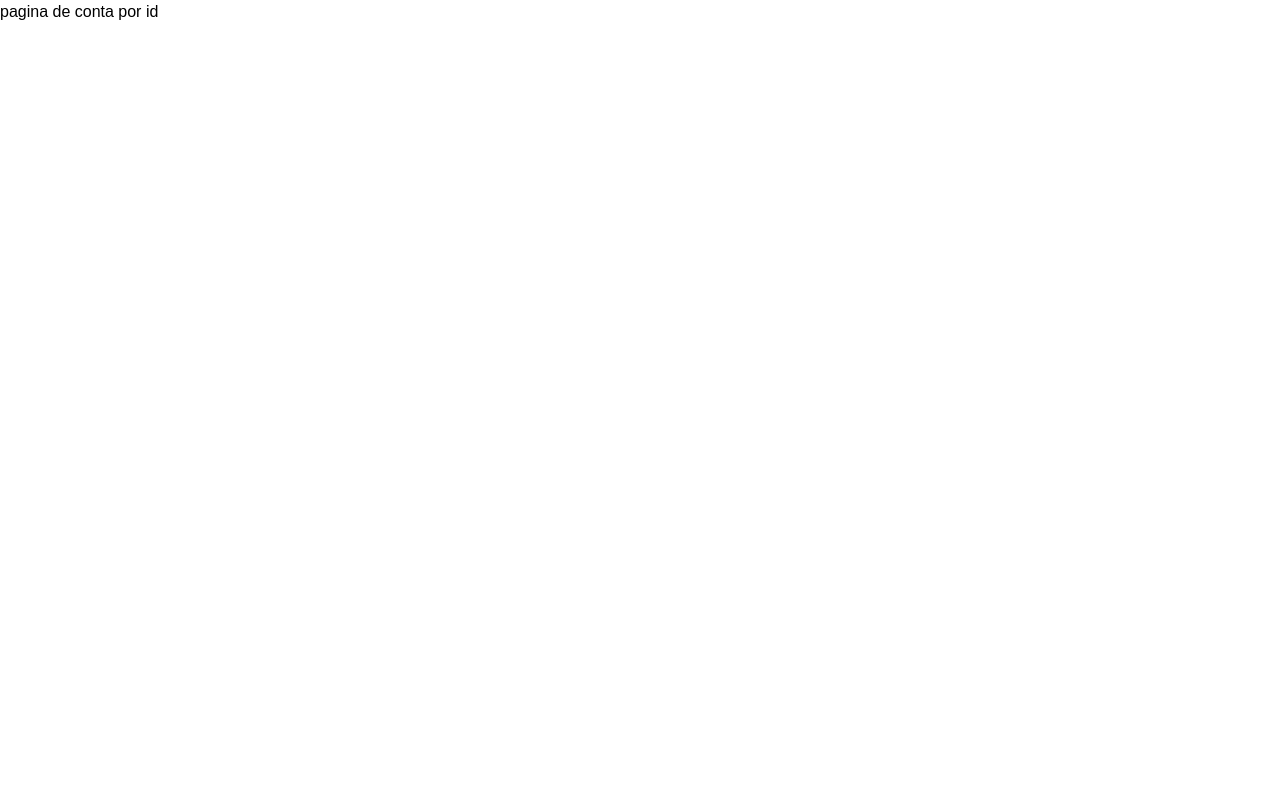
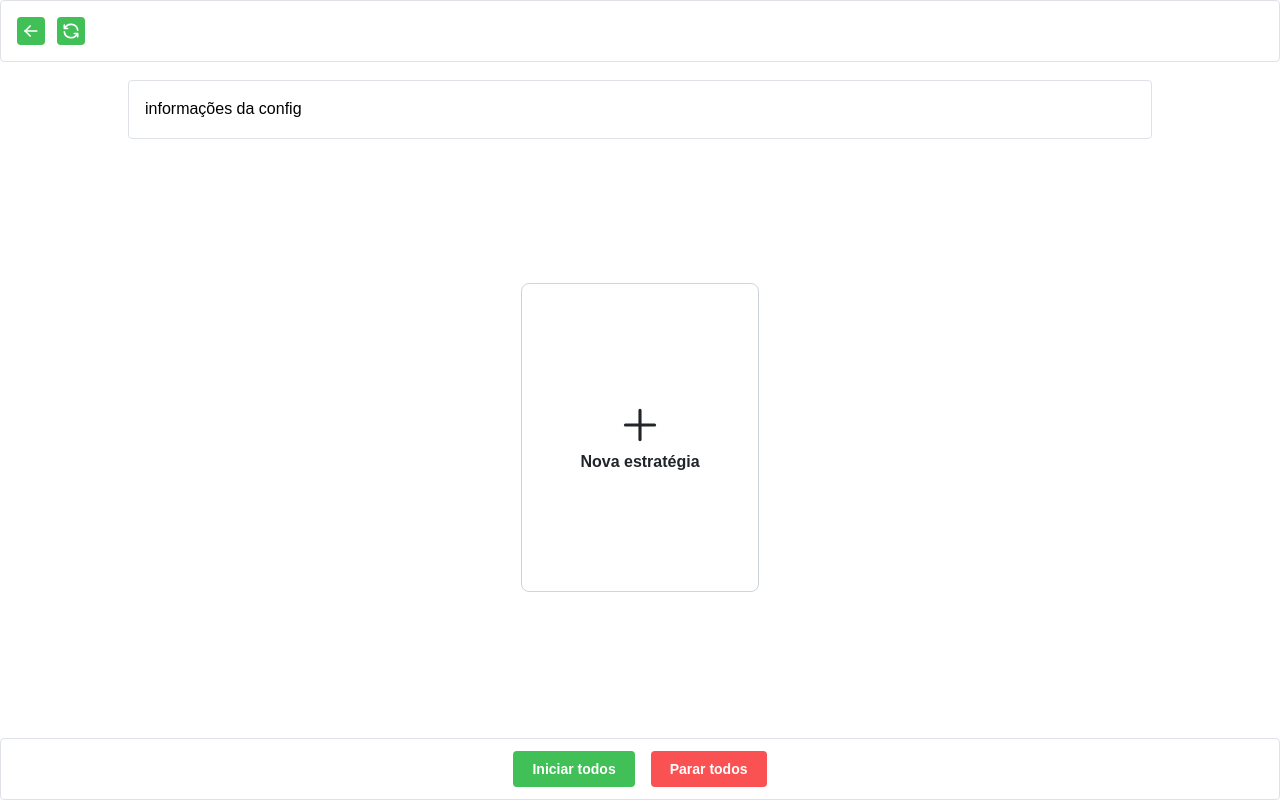
Before and after one commit to DDR23/bot-apostador-bet365-painel-frontend, a React (Vite) app: page /account/1 in a window 1280 px wide. Built offline with nearby package versions, Linux system fonts and the light colour scheme.

Commit message:
feat:{subindo base para pagina de account}

```diff
--- /dev/null
+++ b/src/components/_ui/MenuNavigation.tsx
@@ -0,0 +1,24 @@
+import { ActionIcon, Group, Tooltip } from "@mantine/core";
+import { IconArrowLeft, IconRefresh } from "@tabler/icons-react";
+import { useNavigate } from "react-router-dom";
+
+export default function MenuNavigation() {
+  const navigate = useNavigate();
+  const refresh = () => window.location.reload()
+  const backspace = () => navigate(-1);
+
+  return (
+    <Group w='100%' gap='sm' justify="flex-start">
+      <Tooltip color="dimmed" label='Voltar' position="bottom">
+        <ActionIcon onClick={backspace} variant="filled" aria-label="Voltar">
+          <IconArrowLeft size={20} />
+        </ActionIcon>
+      </Tooltip>
+      <Tooltip color="dimmed" label='Recarregar' position="bottom">
+        <ActionIcon onClick={refresh} variant="filled" aria-label="Recarregar">
+          <IconRefresh size={20} />
+        </ActionIcon>
+      </Tooltip>
+    </Group>
+  );
+}
--- a/src/components/layouts/AppLayout.tsx
+++ b/src/components/layouts/AppLayout.tsx
@@ -21,7 +21,7 @@ export default function AppLayout() {
 
   return (
     <Tabs value={selectedTab} onChange={handleTabChange} style={{ height: '100vh', display: 'flex', flexDirection: 'column' }}>
-      <Tabs.List w='100vw' justify="center" pos='fixed' style={{ backgroundColor: '#242424', zIndex: '1' }}>
+      <Tabs.List w='100vw' justify="center" pos='fixed' style={{ backgroundColor: 'Background', zIndex: '1' }}>
         <Tabs.Tab p='lg' fw={700} value="configs">Configurações</Tabs.Tab>
         <Tabs.Tab p='lg' fw={700} value="relatorios">Relatórios</Tabs.Tab>
         <Tabs.Tab p='lg' fw={700} value="jogos">Jogos</Tabs.Tab>
--- a/src/components/pages/configs/CardConfigs.tsx
+++ b/src/components/pages/configs/CardConfigs.tsx
@@ -32,12 +32,12 @@ export function CardConfigs({ config }: Props) {
           <Button variant='filled' w='7rem' color={!config.CONFIG_STATUS ? 'green' : 'red'} style={{ flex: 1 }}>
             {!config.CONFIG_STATUS ? 'Iniciar' : 'Parar'}
           </Button>
-          <Tooltip label='Editar configuração'>
+          <Tooltip color="dimmed" label='Editar configuração'>
             <ActionIcon component='a' href={`account/${config._id}`} variant="default" size={36}>
               <IconEdit size={20} />
             </ActionIcon>
           </Tooltip>
-          <Tooltip label='Deletar configuração'>
+          <Tooltip color="dimmed" label='Deletar configuração'>
             <ActionIcon onClick={open} variant="default" c='#e03131' size={36}>
               <IconTrash size={20} />
             </ActionIcon>
--- a/src/main.tsx
+++ b/src/main.tsx
@@ -5,6 +5,7 @@ import { GlobalProvider } from './contexts/GlobalContext.tsx';
 import App from './App.tsx';
 import './styles/globals.css'
 import AppLayout from './components/layouts/AppLayout.tsx';
+import PageAccount from './pages/account/Page.tsx';
 
 const router = createBrowserRouter([
   {
@@ -17,7 +18,7 @@ const router = createBrowserRouter([
       },
       {
         path: '/account/:id',
-        element: <>pagina de conta por id</>
+        element: <PageAccount />
       },
       {
         path: '*',
--- /dev/null
+++ b/src/pages/account/Page.tsx
@@ -0,0 +1,61 @@
+import { Button, Center, Flex, Grid, Modal, Paper, Stack, Text } from "@mantine/core";
+import { useDisclosure } from "@mantine/hooks";
+import { IconPlus } from "@tabler/icons-react";
+import { useParams } from "react-router-dom";
+import MenuNavigation from "../../components/_ui/MenuNavigation";
+
+export default function PageAccount() {
+  const configId = useParams()
+  const [opened, { open, close }] = useDisclosure(false);
+  console.log(configId)
+
+  // const rows = configs.map((config, index) => (
+  //   <Grid.Col key={index} span={"content"}>
+  //     <CardConfigs config={config} />
+  //   </Grid.Col>
+  // ));
+
+  return (
+    <>
+      <Stack h="100%" mih='100vh' m='auto' justify="center" align="center" px={20} py={80}>
+        <Paper pos='fixed' top={0} withBorder w='100vw' p='md' style={{ zIndex: '100' }}>
+          <MenuNavigation />
+        </Paper>
+        <Paper withBorder w='80vw' p='md'>
+          informações da config
+        </Paper>
+        <Center flex={1}>
+          <Grid justify="center" >
+            {/* {configs.length > 0 ? rows : ''} */}
+            <Grid.Col span={"content"}>
+              <Button variant="default" type="button" onClick={open} radius="md" w={238} h={309}>
+                <Stack w='100%' h='100%' justify="center" align="center" gap={0}>
+                  <IconPlus size={50} stroke={1.5} />
+                  <Text fw={700}>Nova estratégia</Text>
+                </Stack>
+              </Button>
+            </Grid.Col>
+          </Grid>
+        </Center>
+        <Paper pos='fixed' bottom={0} withBorder w='100vw'>
+          <Flex justify='center' gap='md' p='sm'>
+            <Button >Iniciar todos</Button>
+            <Button bg='red'>Parar todos</Button>
+          </Flex>
+        </Paper>
+      </Stack>
+      <Modal
+        opened={opened}
+        onClose={close}
+        size='auto'
+        title='Dados da BET365 - TÊNIS'
+        overlayProps={{
+          backgroundOpacity: 0.55,
+          blur: 3
+        }}
+      >
+        {/* <ModalCreateConfig onClose={close} /> */}
+      </Modal>
+    </>
+  );
+}
--- a/src/pages/configs/Page.tsx
+++ b/src/pages/configs/Page.tsx
@@ -72,10 +72,10 @@ export default function PageConfigs() {
             </Button>
           </Grid.Col>
         </Grid>
-        <Paper pos='fixed' bottom={0} withBorder w='100vw'>
+        <Paper pos='fixed' bottom={0} withBorder w='100vw' style={{ backgroundColor: 'Background' }}>
           <Flex justify='center' gap='md' p='sm'>
-            <Button bg='green' >Iniciar todos</Button>
-            <Button bg='red' >Parar todos</Button>
+            <Button>Iniciar todos</Button>
+            <Button bg='red'>Parar todos</Button>
           </Flex>
         </Paper>
       </Stack>
--- a/src/styles/theme.ts
+++ b/src/styles/theme.ts
@@ -1,7 +1,7 @@
 import { createTheme, rem } from '@mantine/core';
 
 const theme = createTheme({
-  primaryColor: 'blue',
+  primaryColor: 'green',
   fontFamily: 'Sans-serif',
   fontSizes: {
     xs: rem(12),
```
